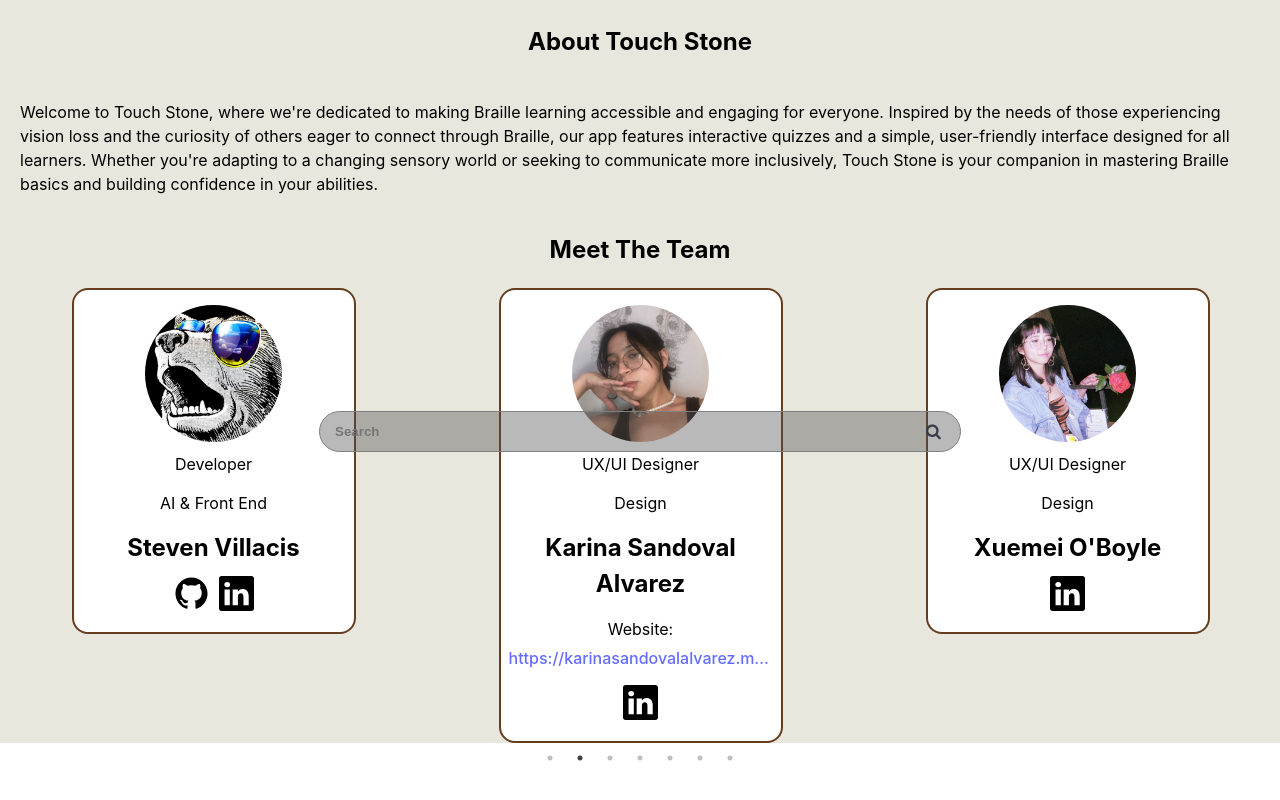
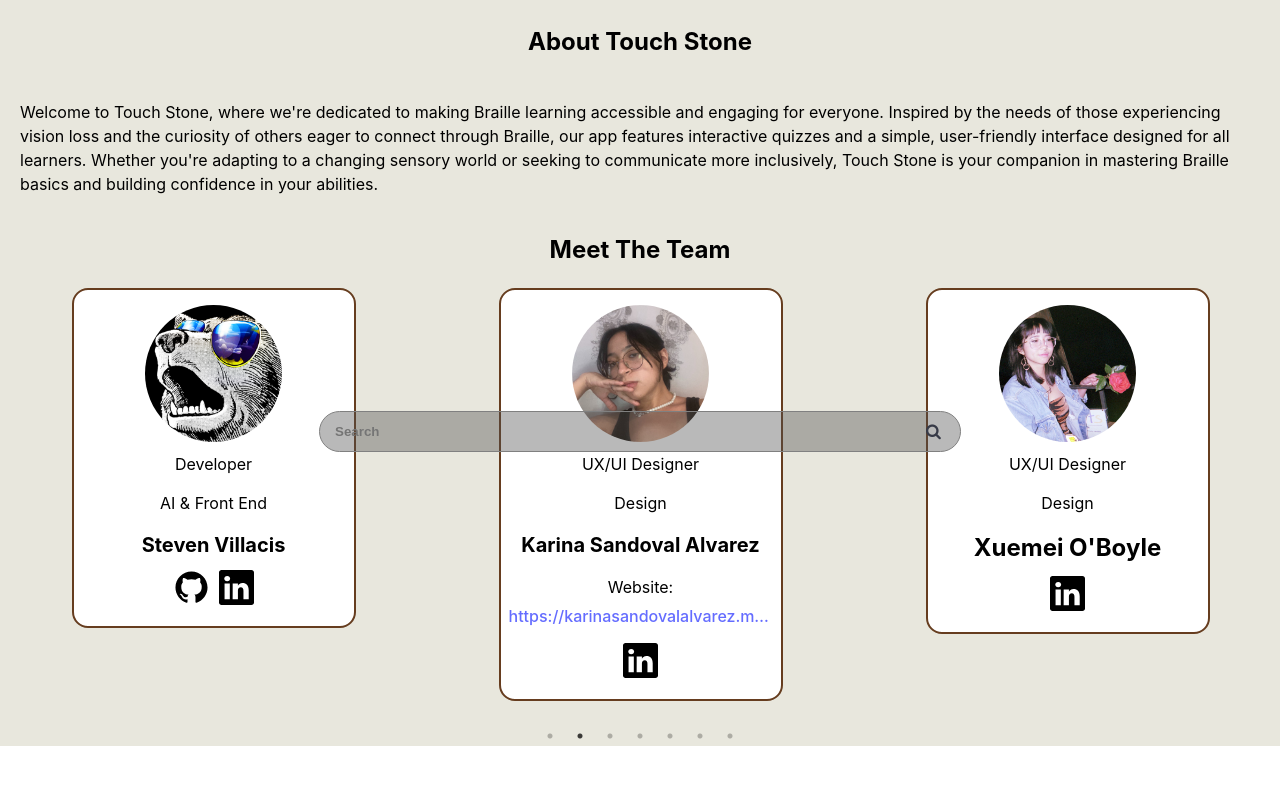
Before and after one commit to CodingDos/TouchStone, a React (Vite) app in the folder Frontend/: page /devteam in a window 1280 px wide. Shown: the part 342-1142 px from the top of the page. Before the commit the page ends 1110 px from the top, so only its background shows below. Built offline with nearby package versions, Linux system fonts and the light colour scheme.

Commit message:
adjusted dev name font-size to cater for long names

```diff
--- a/Frontend/src/Components/DevCard/DevCard.jsx
+++ b/Frontend/src/Components/DevCard/DevCard.jsx
@@ -3,7 +3,16 @@
 import { Link } from "react-router-dom";
 import "./DevCard.css";
 
-function DevCard({ name, img, role, specialty, github, linkedIn, website }) {
+function DevCard({
+  name,
+  img,
+  role,
+  specialty,
+  github,
+  linkedIn,
+  website,
+  nameStyle,
+}) {
   return (
     <div>
       <div
@@ -16,7 +25,9 @@
         <img className="dev-img" src={img} alt={name} />
         <h3 className="dev-roles">{role}</h3>
         <h3 className="dev-roles">{specialty}</h3>
-        <h2 className="dev-name">{name}</h2>
+        <h2 className="dev-name" style={nameStyle}>
+          {name}
+        </h2>
         {website && (
           <div className="dev-website-container">
             <p className="website">
--- a/Frontend/src/Pages/DevTeam/DevTeam.css
+++ b/Frontend/src/Pages/DevTeam/DevTeam.css
@@ -1,14 +1,23 @@
 @import "slick-carousel/slick/slick.css";
 @import "slick-carousel/slick/slick-theme.css";
 
+.about-team-container {
+  margin-bottom: 100px;
+}
+
+.slick-dots {
+  background-color: #e8e7dd;
+}
+
 .developers-container .slick-slider {
   width: 100%;
-  margin: 0 auto;
+  margin: 10px auto;
 }
 
 .slick-slide {
   display: flex !important;
   justify-content: center !important;
+  margin-bottom: 20px;
 }
 
 .dev-team-app-logo {
--- a/Frontend/src/Pages/DevTeam/DevTeam.jsx
+++ b/Frontend/src/Pages/DevTeam/DevTeam.jsx
@@ -50,6 +50,15 @@
 
   const shuffledDevelopers = shuffle([...developers]);
 
+  // Function to determine if a name adjustment is needed
+  function getNameStyle(name) {
+    if (name.length > 14) {
+      // Assuming you want to adjust for names longer than 14 characters
+      return { fontSize: "20px" }; // Smaller font size for long names
+    }
+    return {}; // Return an empty object if no adjustment is needed
+  }
+
   return (
     <div>
       <Navbar />
@@ -84,6 +93,7 @@
                   github={dev.github}
                   linkedIn={dev.linkedIn}
                   website={dev.website}
+                  nameStyle={getNameStyle(dev.name)}
                 />
               </div>
             ))}
```
